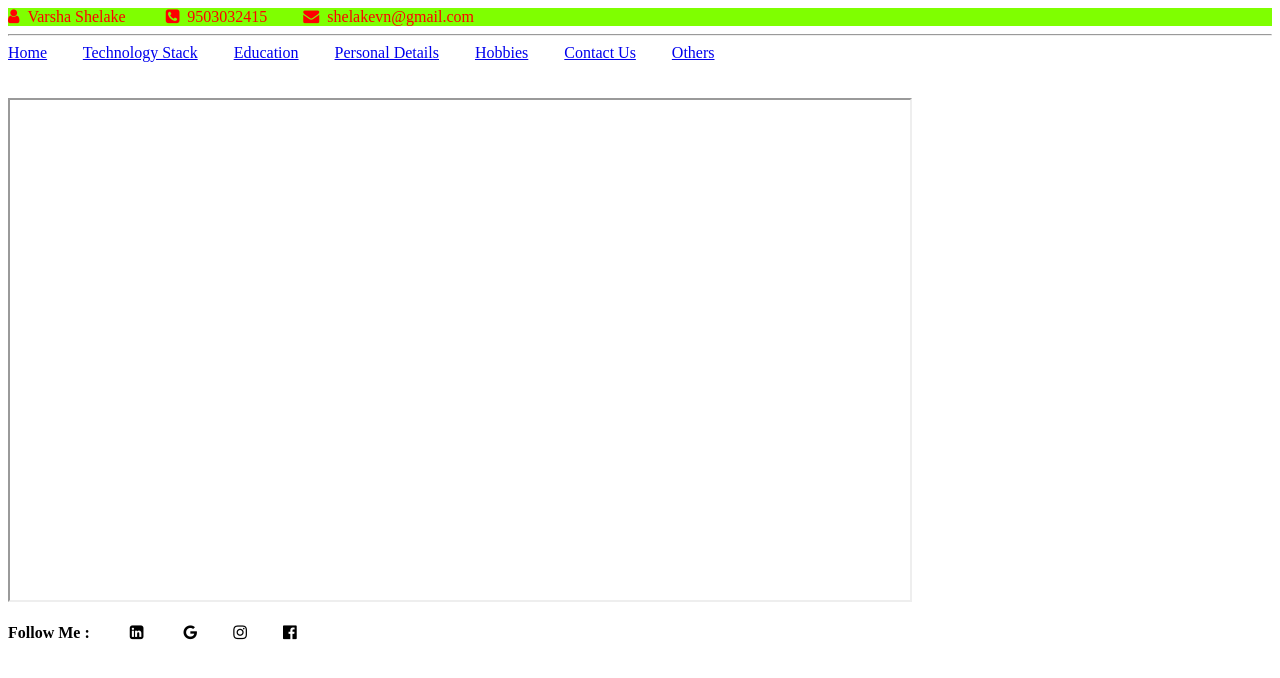
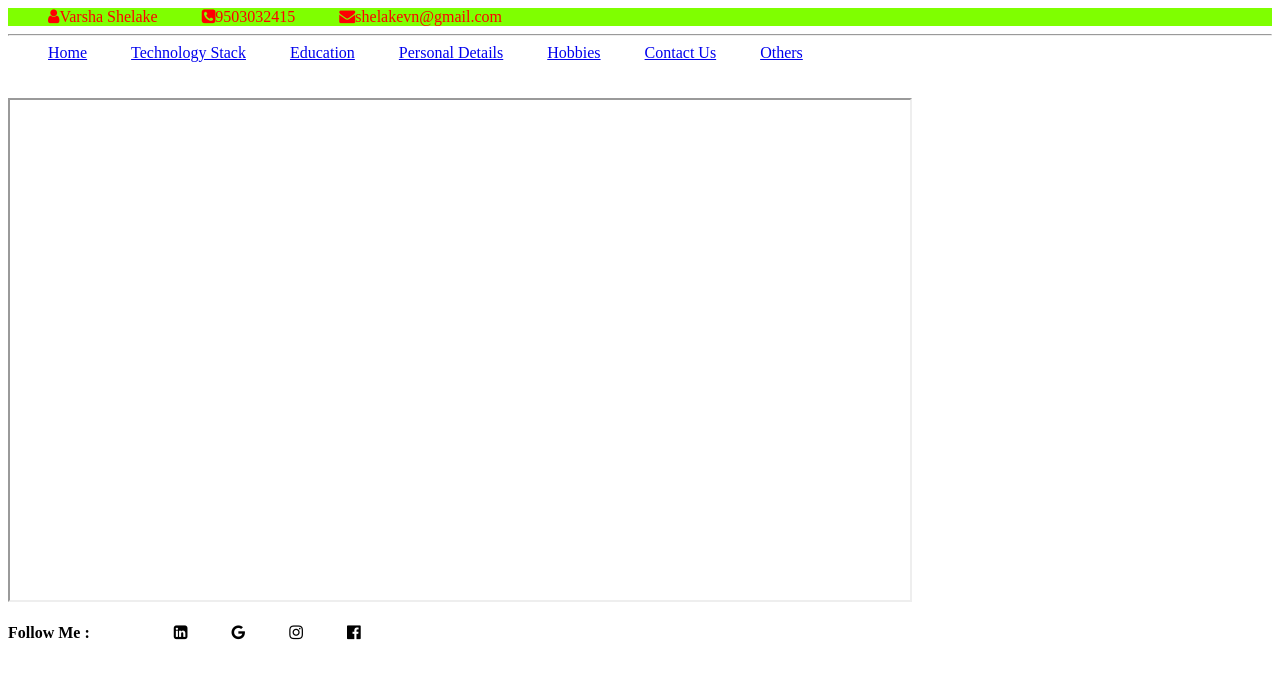
Before and after one commit to VarshaShelake/Codeminde_Profile, a plain HTML site: page index.html in a window 1280 px wide. Drawn offline with Linux system fonts and the light colour scheme.

```diff
--- a/index.html
+++ b/index.html
@@ -10,8 +10,13 @@
     <style>
         header{
             color: red;
-    background-color: chartreuse;
+            background-color: chartreuse;
         }
+        i,a{
+            padding-left: 40px;
+        }
+
+
     </style>
 
     <link rel="icon" type="image/x-icon" href="developer.png" />
@@ -25,21 +30,20 @@
 
 
 
-    <i class="fa fa-user" aria-hidden="true"></i>&nbsp;&nbsp;<label>Varsha Shelake
-    </label>&nbsp;&nbsp;&nbsp;&nbsp;&nbsp;&nbsp;&nbsp;&nbsp;
+    <i class="fa fa-user" aria-hidden="true"></i><label>Varsha Shelake
+    </label>
     <i class="fa fa-phone-square"
-        aria-hidden="true"></i>&nbsp;&nbsp;<label>9503032415</label>&nbsp;&nbsp;&nbsp;&nbsp;&nbsp;&nbsp;&nbsp;&nbsp;
-    <i class="fa fa-envelope" aria-hidden="true"></i>&nbsp;&nbsp;<label>shelakevn@gmail.com</label>
+        aria-hidden="true"></i><label>9503032415</label>
+        <i class="fa fa-envelope" aria-hidden="true"></i><label>shelakevn@gmail.com</label>
 </header>
     <hr>
 <nav>
-    <a href="home.html" target="MyFrame">Home</a>&nbsp;&nbsp;&nbsp;&nbsp;&nbsp;&nbsp;&nbsp;&nbsp;
-    <a href="techStract.html" target="MyFrame">Technology Stack</a>&nbsp;&nbsp;&nbsp;&nbsp;&nbsp;&nbsp;&nbsp;&nbsp;
-    <a href="education.html" target="MyFrame">Education</a>&nbsp;&nbsp;&nbsp;&nbsp;&nbsp;&nbsp;&nbsp;&nbsp;
-    <a href="personal.html" target="MyFrame">Personal Details</a>&nbsp;&nbsp;&nbsp;&nbsp;&nbsp;&nbsp;&nbsp;&nbsp;
-
-    <a href="hobbies.html" target="MyFrame">Hobbies</a>&nbsp;&nbsp;&nbsp;&nbsp;&nbsp;&nbsp;&nbsp;&nbsp;
-    <a href="contactUs.html" target="MyFrame">Contact Us</a>&nbsp;&nbsp;&nbsp;&nbsp;&nbsp;&nbsp;&nbsp;&nbsp;
+    <a href="home.html" target="MyFrame">Home</a>
+    <a href="techStract.html" target="MyFrame">Technology Stack</a>
+    <a href="education.html" target="MyFrame">Education</a>
+    <a href="personal.html" target="MyFrame">Personal Details</a>
+    <a href="hobbies.html" target="MyFrame">Hobbies</a>
+    <a href="contactUs.html" target="MyFrame">Contact Us</a>
     <a href="Others" target="MyFrame">Others</a>
 </nav>
 
@@ -53,12 +57,11 @@
     <br>
     <br>
     <footer>
-        <label><strong>Follow Me :</strong> </label>&nbsp;&nbsp;&nbsp;&nbsp;&nbsp;&nbsp;&nbsp;&nbsp;
-
-       <a><i class="fa fa-linkedin-square" aria-hidden="true"></i></a> &nbsp;&nbsp;&nbsp;&nbsp;&nbsp;&nbsp;&nbsp;&nbsp;
-        <i class="fa fa-google" aria-hidden="true"></i>&nbsp;&nbsp;&nbsp;&nbsp;&nbsp;&nbsp;&nbsp;&nbsp;
-        <i class="fa fa-instagram" aria-hidden="true"></i>&nbsp;&nbsp;&nbsp;&nbsp;&nbsp;&nbsp;&nbsp;&nbsp;
-        <i class="fa fa-facebook-official" aria-hidden="true"></i>&nbsp;&nbsp;&nbsp;&nbsp;&nbsp;&nbsp;&nbsp;&nbsp;
+        <label><strong>Follow Me :</strong> </label>
+        <a><i class="fa fa-linkedin-square" aria-hidden="true"></i></a>
+        <i class="fa fa-google" aria-hidden="true"></i>
+        <i class="fa fa-instagram" aria-hidden="true"></i>
+        <i class="fa fa-facebook-official" aria-hidden="true"></i>
 
     </footer>
 
```
Also changed, not shown: education.html (+4 -0 lines), hobbies.html (+5 -0 lines), home.html (+3 -0 lines), myPersonal.html (+8 -3 lines), techStract.html (+1 -0 lines).
